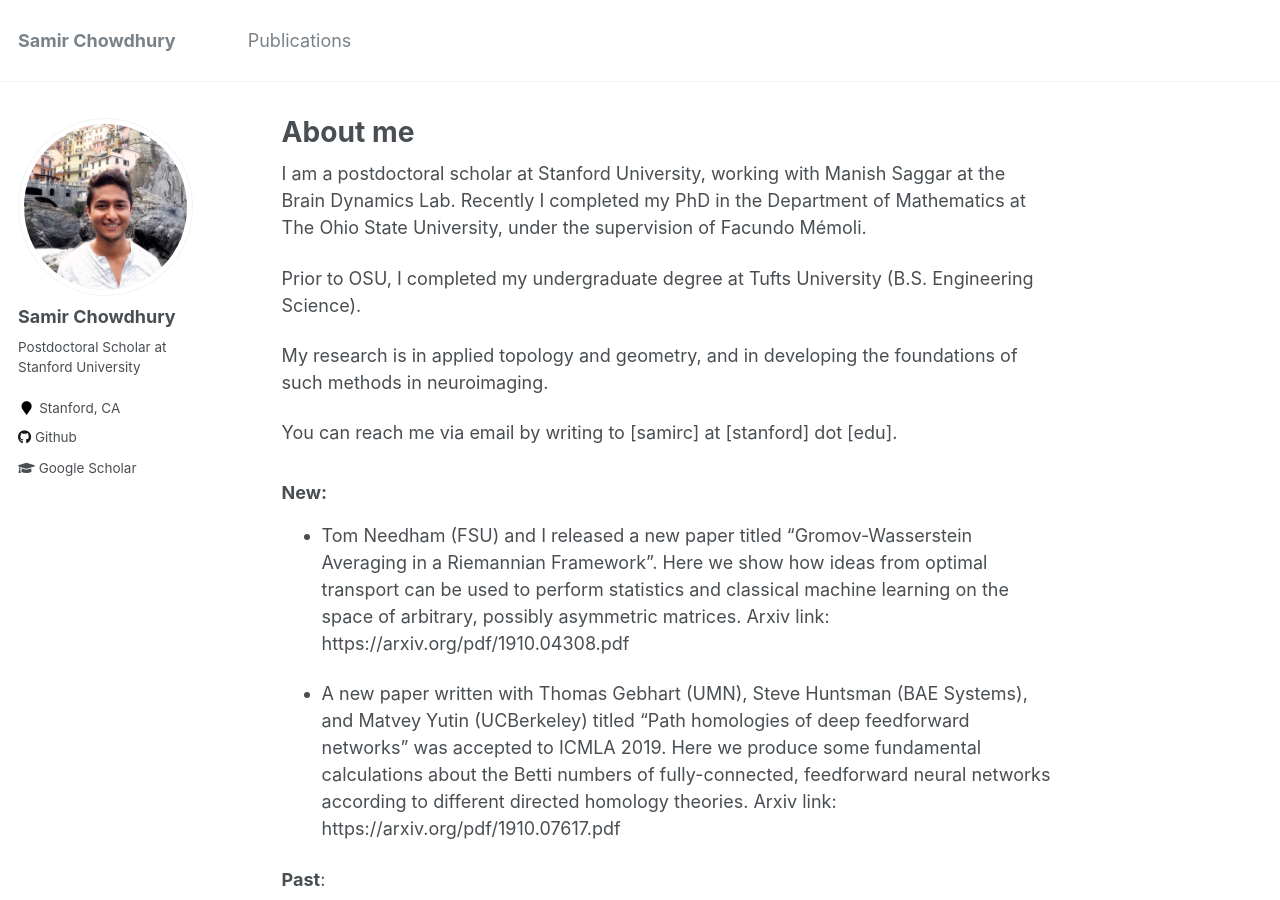
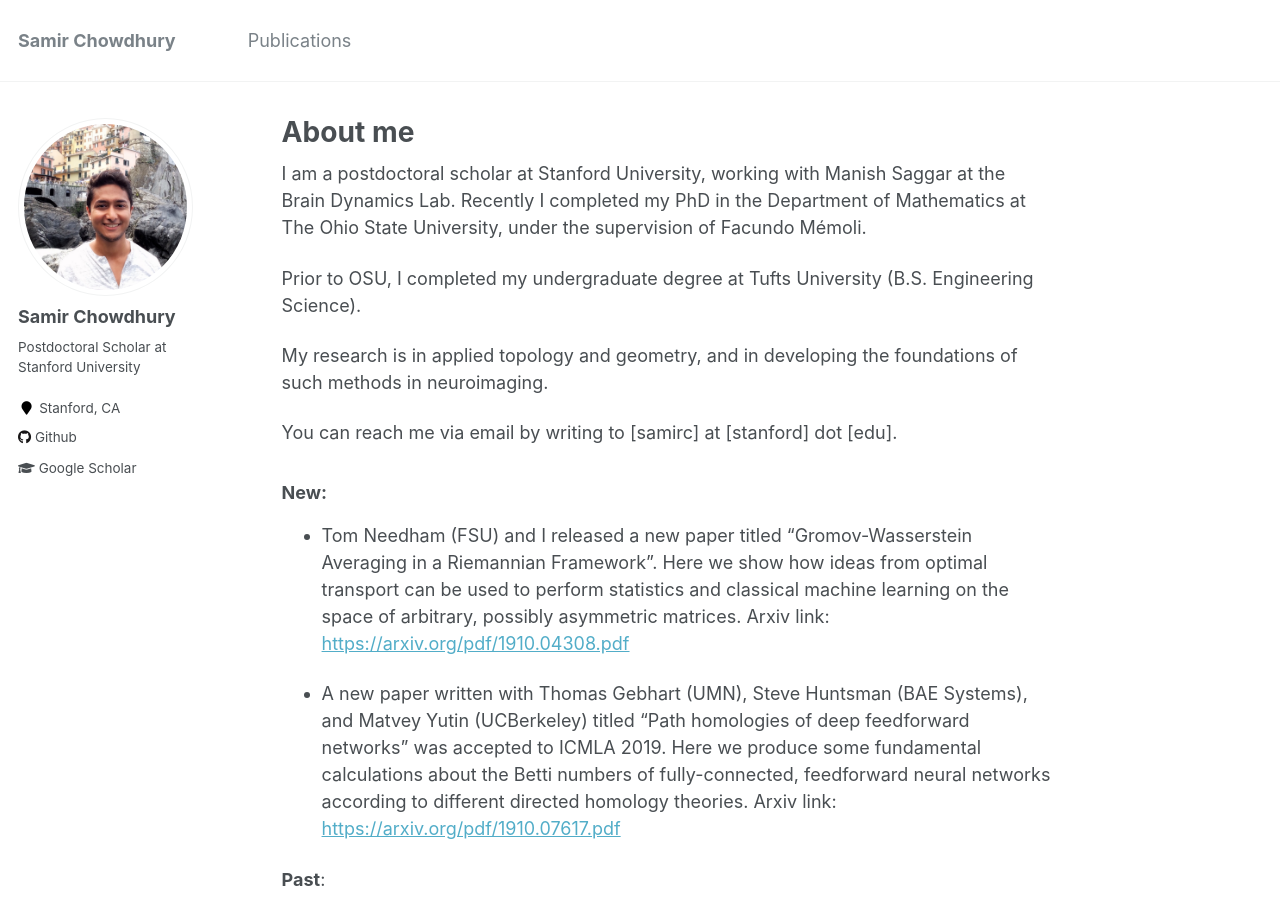
Before and after one commit to samirchowdhury/samirchowdhury.github.io, a Jekyll site: the page built from _pages/about.md, in a window 1280 px wide and 900 px high. Built offline with Jekyll 4.4.1, drawn with Linux system fonts in a browser that asks for light colours.

```diff
--- a/_pages/about.md
+++ b/_pages/about.md
@@ -28,9 +28,9 @@ You can reach me via email by writing to [samirc] at [stanford] dot [edu].
 
 ### New:
 
-- Tom Needham (FSU) and I released a new paper titled "Gromov-Wasserstein Averaging in a Riemannian Framework". Here we show how ideas from optimal transport can be used to perform statistics and classical machine learning on the space of arbitrary, possibly asymmetric matrices. Arxiv link: https://arxiv.org/pdf/1910.04308.pdf
+- Tom Needham (FSU) and I released a new paper titled "Gromov-Wasserstein Averaging in a Riemannian Framework". Here we show how ideas from optimal transport can be used to perform statistics and classical machine learning on the space of arbitrary, possibly asymmetric matrices. Arxiv link: <https://arxiv.org/pdf/1910.04308.pdf>
 
-- A new paper written with Thomas Gebhart (UMN), Steve Huntsman (BAE Systems), and Matvey Yutin (UCBerkeley) titled "Path homologies of deep feedforward networks" was accepted to ICMLA 2019. Here we produce some fundamental calculations about the Betti numbers of fully-connected, feedforward neural networks according to different directed homology theories. Arxiv link: https://arxiv.org/pdf/1910.07617.pdf
+- A new paper written with Thomas Gebhart (UMN), Steve Huntsman (BAE Systems), and Matvey Yutin (UCBerkeley) titled "Path homologies of deep feedforward networks" was accepted to ICMLA 2019. Here we produce some fundamental calculations about the Betti numbers of fully-connected, feedforward neural networks according to different directed homology theories. Arxiv link: <https://arxiv.org/pdf/1910.07617.pdf>
 
 **Past**:
 
```
